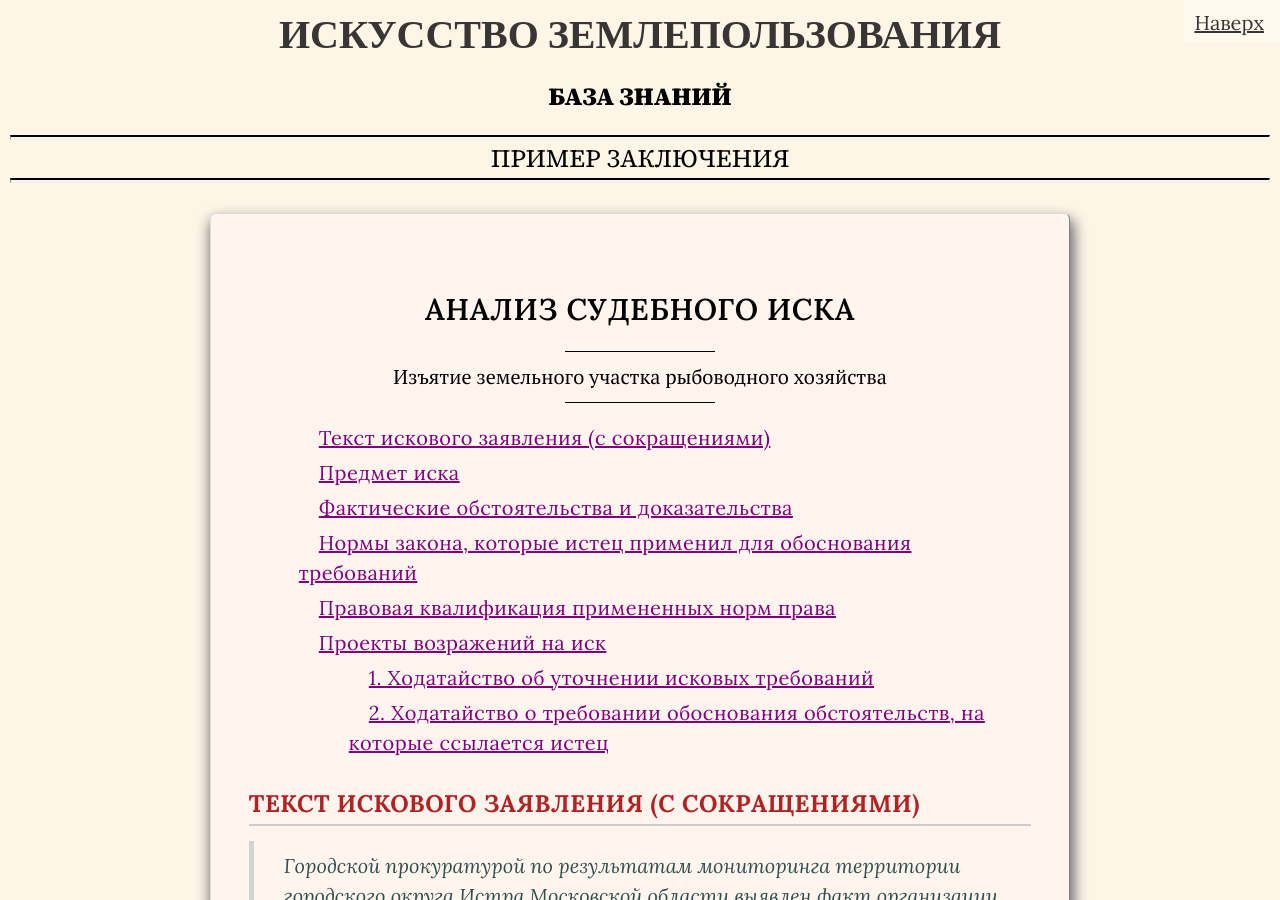
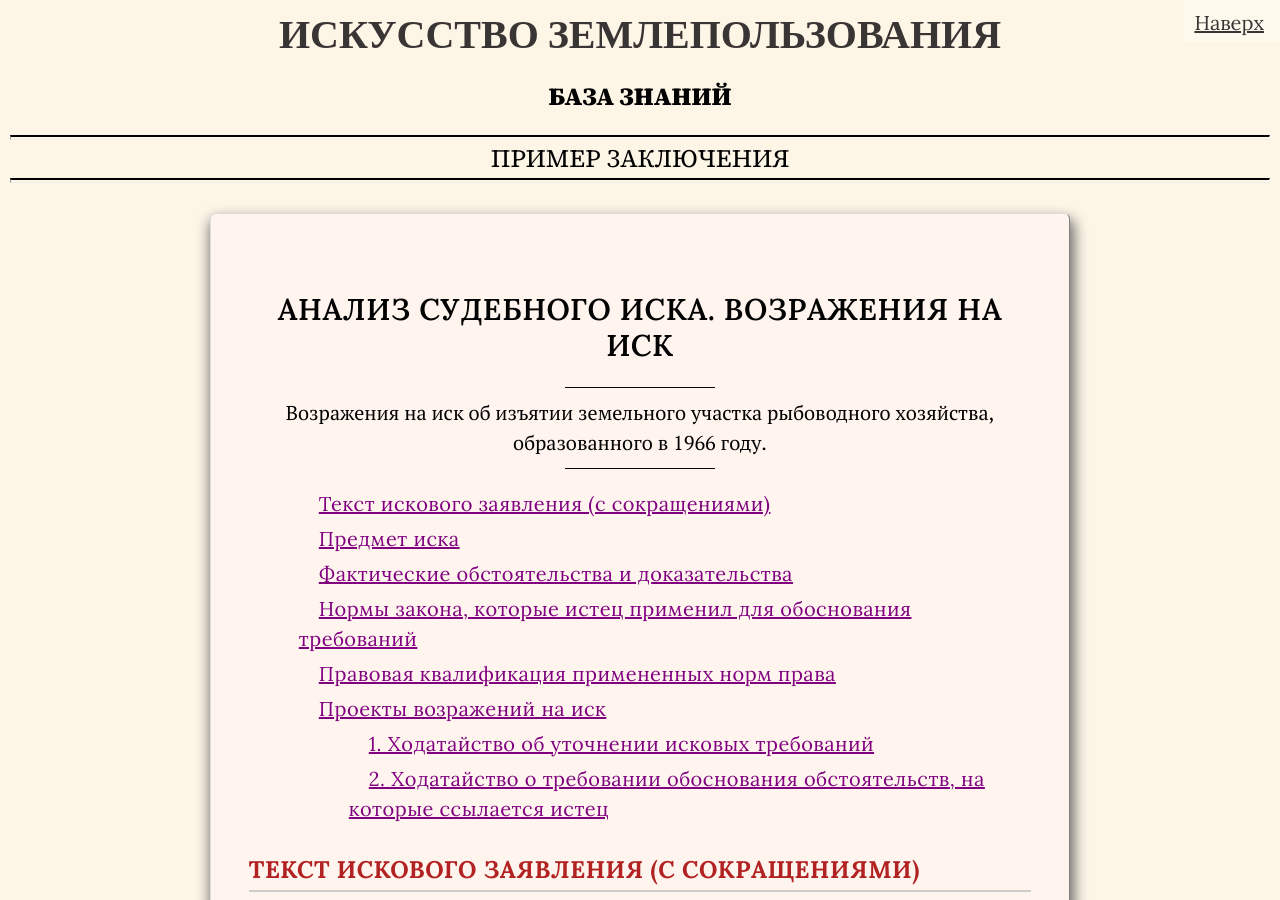
Before and after one commit to SergSi/land-use-art, a Jekyll site: the page built from _posts/2025-03-16-iskvod.md, in a window 1280 px wide and 900 px high. Built offline with Jekyll 4.4.1, drawn with Linux system fonts in a browser that asks for light colours; some web fonts are replaced.

Commit message:
Update 2025-03-16-iskvod.md

```diff
--- a/_posts/2025-03-16-iskvod.md
+++ b/_posts/2025-03-16-iskvod.md
@@ -1,6 +1,6 @@
 ---
-title: Анализ судебного иска
-summary: Изъятие земельного участка рыбоводного хозяйства
+title: Анализ судебного иска. Возражения на иск
+summary: Возражения на иск об изъятии земельного участка рыбоводного хозяйства, образованного в 1966 году.
 layout: doc
 image: istra2.jpg
 class: expert
```
